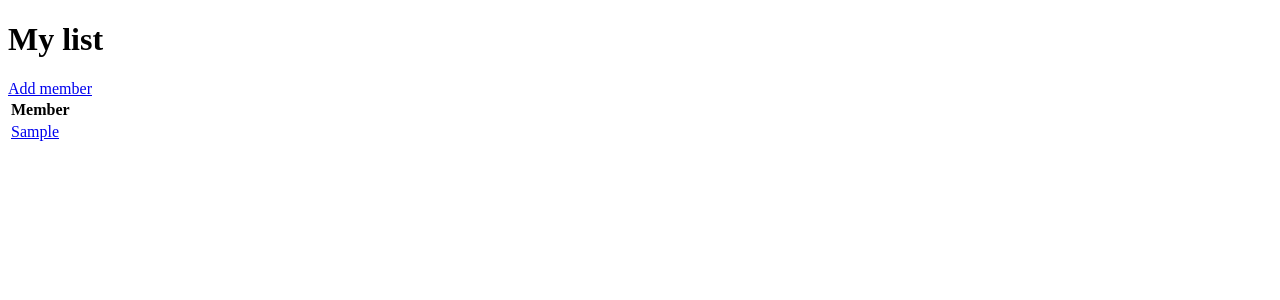
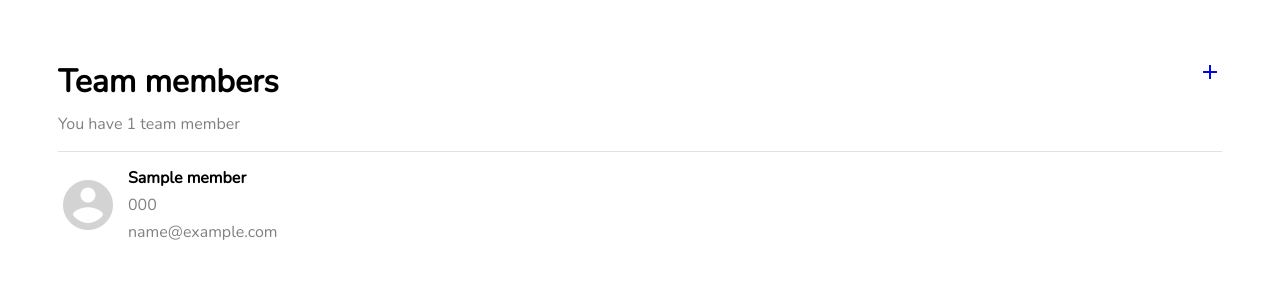
Before and after one commit to csmistry/user-manager, a Django app: template team_manager/api/templates/api/member_list.html in a window 1280 px wide. Shown: the top 300 px of the page. Run offline with Django 3.2, Linux system fonts and the light colour scheme; the template is opened without the code that fills it: most values are stand-ins (such as "Sample title", 1, 10 or a date in 2020).

Commit message:
added styling for members list

```diff
--- /dev/null
+++ b/team_manager/api/static/api/main.css
@@ -0,0 +1,3 @@
+.container{
+    margin: 50px;
+}
--- /dev/null
+++ b/team_manager/api/static/api/member_list.css
@@ -0,0 +1,59 @@
+.headerContainer {
+    display: flex;
+    flex-direction: row;
+    justify-content: space-between;
+}
+
+.headerLeftContent {
+    display: flex;
+    flex-direction: column;
+    justify-content: flex-start;
+}
+
+.headerTitle {
+    margin-top: 10px;
+    margin-bottom: 0px;
+}
+.subtitle {
+    color: gray;
+    margin-top: 10px;
+}
+
+.headerRightContent {
+    margin-top: 10px;
+}
+
+.listContainer{
+    display: flex;
+    flex-direction: column;
+}
+
+.listItemWrapper {
+    display: flex;
+    align-items: center;
+    gap: 10px;
+    text-decoration: none;
+    padding-top: 15px;
+    padding-bottom: 15px;
+    border-top: 1px solid rgb(226,226,226);
+}
+
+.listItemContent {
+    display: flex;
+    flex-direction: column;
+}
+
+.listItemTitle {
+    font-weight: bold;
+    color: black;
+}
+
+.listItemSubtitle {
+    color: gray;
+    margin-top: 5px;
+}
+
+.avatarIcon {
+    color: lightgray;
+    font-size: 60px !important;
+}
--- a/team_manager/api/templates/api/main.html
+++ b/team_manager/api/templates/api/main.html
@@ -5,11 +5,25 @@
     <meta http-equiv='X-UA-Compatible' content='IE=edge'>
     <title>Team Manager</title>
     <meta name='viewport' content='width=device-width, initial-scale=1'>
+    {% load static%}
+    <link rel="stylesheet" type="text/css" href="{% static 'api/main.css' %}">
 
+    {% comment %} custom fonts {% endcomment %}
+    <link rel="preconnect" href="https://fonts.googleapis.com">
+    <link rel="preconnect" href="https://fonts.gstatic.com" crossorigin>
+    <link href="https://fonts.googleapis.com/css2?family=Nunito:wght@200&display=swap" rel="stylesheet">
+
+    <style>
+        body {
+            font-family: 'Nunito', sans-serif;
+            }
+    </style>
 </head>
 <body>
+
     <div class="container">
         {% block content %}
+
 
         {% endblock content %}
     </div>
--- a/team_manager/api/templates/api/member_create.html
+++ b/team_manager/api/templates/api/member_create.html
@@ -1,5 +1,8 @@
 {% extends 'api/main.html' %}
 {% block content %}
+{% load static %}
+<link rel="stylesheet" type="text/css" href="{% static 'api/member_create.css' %}">
+
 <h1> Add a team member</h1>
 
 <form method="POST" action="">
--- a/team_manager/api/templates/api/member_edit.html
+++ b/team_manager/api/templates/api/member_edit.html
@@ -1,5 +1,8 @@
 {% extends 'api/main.html' %}
 {% block content %}
+{% load static %}
+<link rel="stylesheet" type="text/css" href="{% static 'api/member_edit.css' %}">
+
 <h1> Edit team member</h1>
 
 <a href="{% url 'members' %}">Go back</a>
--- a/team_manager/api/templates/api/member_list.html
+++ b/team_manager/api/templates/api/member_list.html
@@ -1,24 +1,48 @@
 {% extends 'api/main.html' %}
+
 {% block content %}
 
-<h1>My list</h1>
-<a href="{% url 'member-create' %}">Add member</a>
+{% load static %}
+<link rel="stylesheet" type="text/css" href="{% static 'api/member_list.css' %}">
+<link href="https://fonts.googleapis.com/icon?family=Material+Icons"
+      rel="stylesheet">
 
-<table>
-    <tr>
-        <th>Member</th>
-    </tr>
+<div class="headerContainer">
+    <div class="headerLeftContent">
+        <h1 class="headerTitle">Team members</h1>
+        <p class="subtitle">You have {{ members.count}} team member{{ members.count|pluralize:"s"}}</p>
+    </div>
+    <div class="headerRightContent">
+        <a href="{% url 'member-create' %}">
+            <span class="material-icons">
+                add
+            </span>
+        </a>
+    </div>
+</div>
+
+
+<div class="listContainer">
     {% for member in members%}
-    <tr>
-        <td>
-            <a href="{% url 'member-edit' member.id %}">
-                {{member.first_name}}
-            </a>
-        </td>
-    </tr>
+        <a class="listItemWrapper" href="{% url 'member-edit' member.id %}">
+            <span class="material-icons avatarIcon">
+                account_circle
+            </span>
+            <div class="listItemContent">
+                <div class="listItemTitle">
+                    {% if member.role == "ADMIN"%}
+                        {{member}} (admin)
+                    {% else %}
+                        {{member}}
+                    {% endif %}
+                </div>
+                <div class="listItemSubtitle">{{member.phone}}</div>
+                <div class="listItemSubtitle">{{member.email}}</div>
+            </div>
+        </a>
     {% empty %}
     <h3>No items in list</h3>
     {% endfor %}
-</table>
+</div>
 
 {% endblock content%}
--- a/team_manager/team_manager/settings.py
+++ b/team_manager/team_manager/settings.py
@@ -11,6 +11,7 @@ https://docs.djangoproject.com/en/4.0/ref/settings/
 """
 
 from pathlib import Path
+import os
 
 # Build paths inside the project like this: BASE_DIR / 'subdir'.
 BASE_DIR = Path(__file__).resolve().parent.parent
@@ -122,3 +123,7 @@ STATIC_URL = 'static/'
 # https://docs.djangoproject.com/en/4.0/ref/settings/#default-auto-field
 
 DEFAULT_AUTO_FIELD = 'django.db.models.BigAutoField'
+
+STATICFILES_DIRS = [
+    os.path.join(BASE_DIR, 'api', 'static'),
+]
```
Also changed, not shown: team_manager/api/static/api/member_create.css (added), team_manager/api/static/api/member_edit.css (added).
